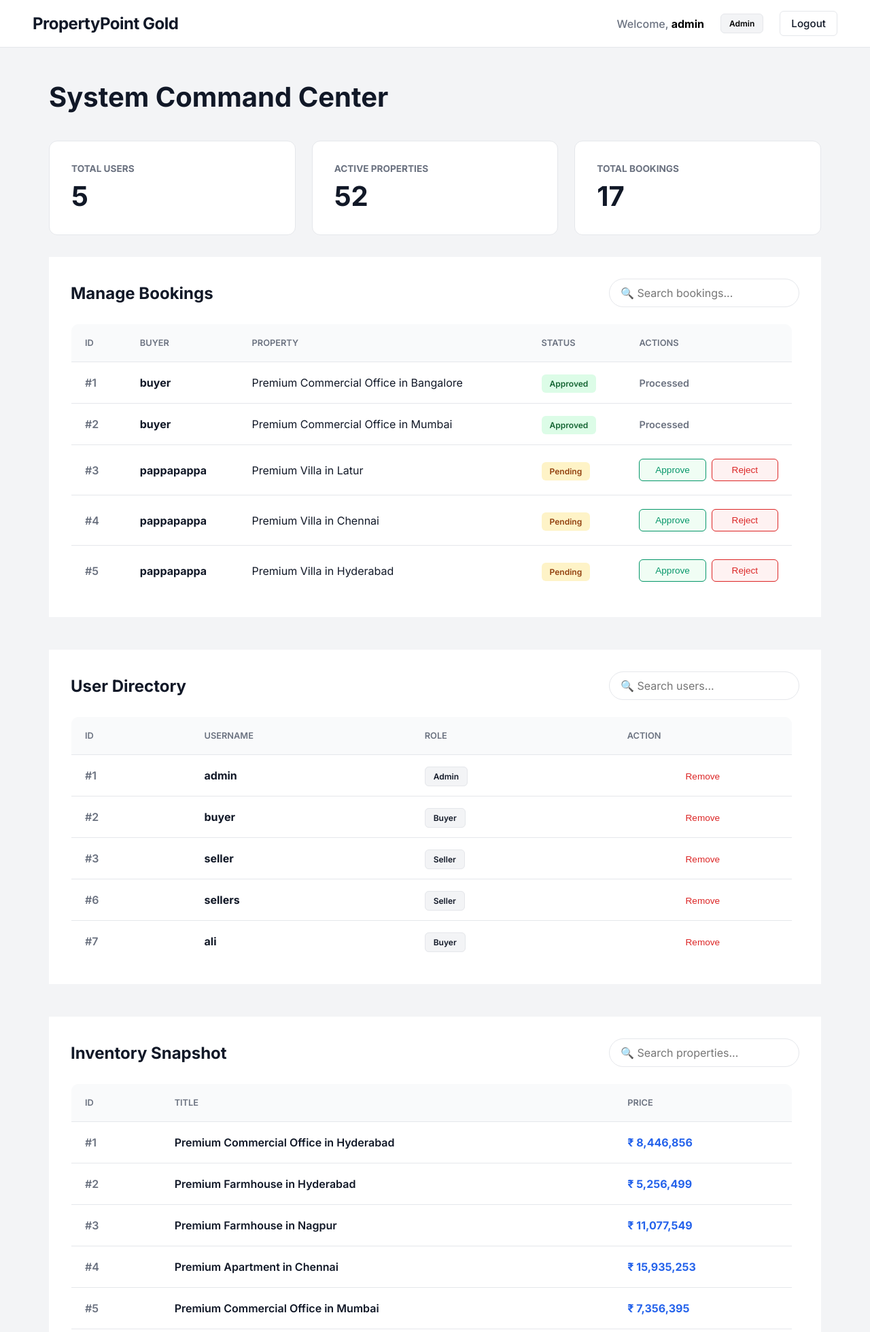
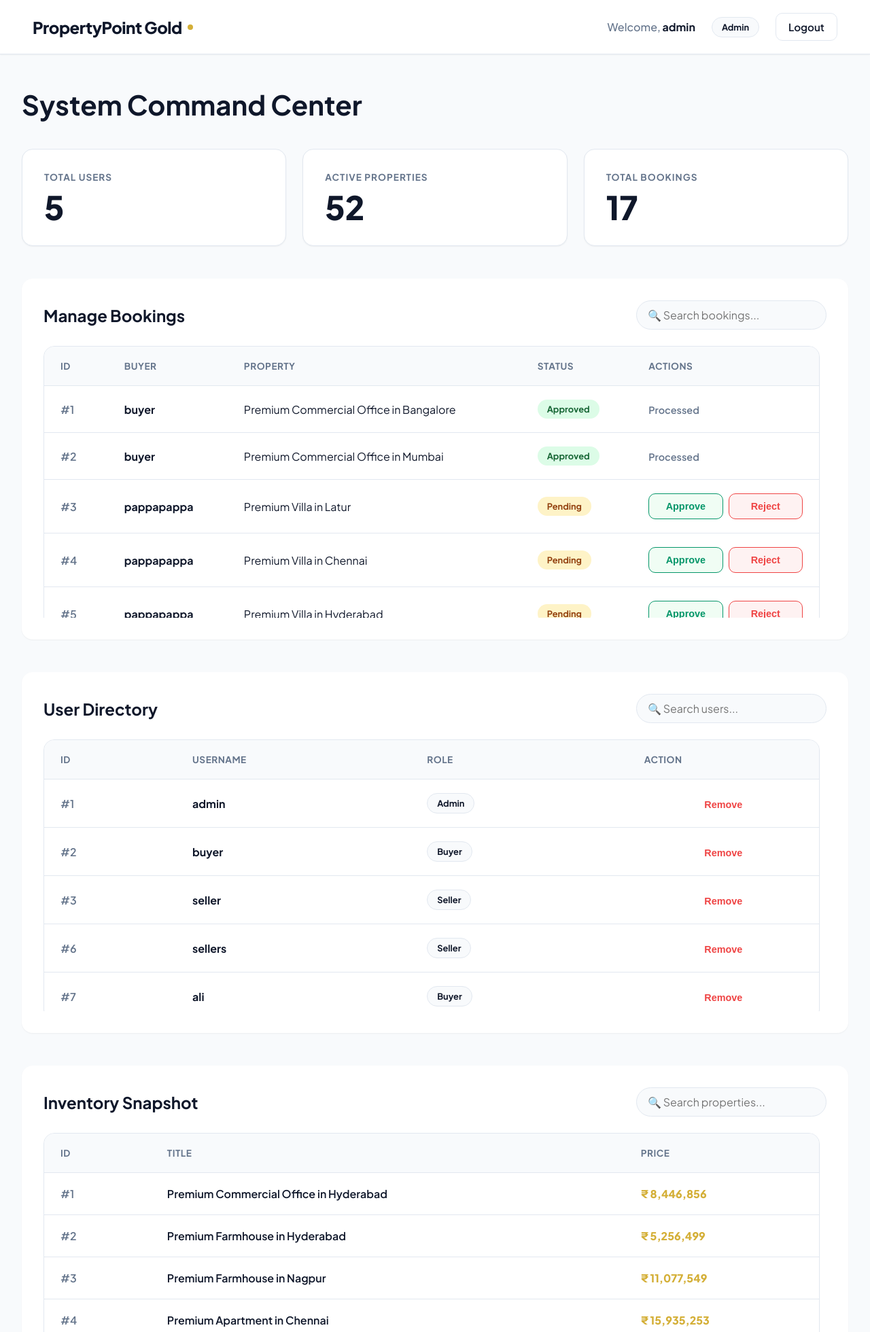
Before and after one commit to senseofomar/PropertyPoint, a Flask app: page /admin in a window 1280 px wide. Shown: the top 1960 px of the page at 68% size. Run offline with Flask 3, Linux system fonts and the light colour scheme; a user stored in the database is signed in; data comes from the database, SQL or seed files in the repository.

Commit message:
final polish

```diff
--- a/PropertyPoint/static/style.css
+++ b/PropertyPoint/static/style.css
@@ -1,159 +1,264 @@
-@import url('https://fonts.googleapis.com/css2?family=Inter:wght@400;500;600;700&display=swap');
+@import url('https://fonts.googleapis.com/css2?family=Plus+Jakarta+Sans:wght@400;500;600;700;800&display=swap');
 
 /* 1. Professional Luxury Variables */
 :root {
-    --bg-page: #f3f4f6;       /* Soft, premium gray background */
-    --surface: #ffffff;       /* Pure white cards */
-    --text-main: #111827;     /* High-contrast charcoal for readability */
-    --text-muted: #6b7280;    /* Professional secondary text */
-    --border: #e5e7eb;        /* Clean, subtle borders */
-    --primary: #000000;       /* Luxury black for primary actions */
-    --primary-hover: #374151;
-    --accent: #2563eb;        /* Trustworthy blue for links/highlights */
+    --bg-page: #f8fafc;
+    --surface: #ffffff;
+    --text-main: #0f172a;
+    --text-muted: #64748b;
+    --border: #e2e8f0;
+    --primary: #0f172a;
+    --primary-hover: #1e293b;
+    --accent: #d4af37;        /* Luxury Gold */
+    --accent-hover: #c5a028;
     --success: #059669;
-    --danger: #dc2626;
+    --danger: #ef4444;
+    --shadow-sm: 0 1px 2px 0 rgb(0 0 0 / 0.05);
+    --shadow-md: 0 4px 6px -1px rgb(0 0 0 / 0.1), 0 2px 4px -2px rgb(0 0 0 / 0.1);
+    --shadow-lg: 0 10px 15px -3px rgb(0 0 0 / 0.1), 0 4px 6px -4px rgb(0 0 0 / 0.1);
+    --radius-md: 10px;
+    --radius-lg: 16px;
 }
 
 * { box-sizing: border-box; }
 
 body {
-    font-family: 'Inter', sans-serif;
+    font-family: 'Plus Jakarta Sans', sans-serif;
     background-color: var(--bg-page);
     color: var(--text-main);
     margin: 0;
     min-height: 100vh;
     -webkit-font-smoothing: antialiased;
+    display: flex;
+    flex-direction: column;
 }
 
-.container { max-width: 1200px; margin: 0 auto; padding: 3rem 2rem; }
+.container { max-width: 1280px; margin: 0 auto; padding: 3rem 2rem; flex: 1; width: 100%; }
 
 /* 2. Premium Navigation */
 .main-nav {
-    background: var(--surface);
+    background: rgba(255, 255, 255, 0.9);
+    backdrop-filter: blur(10px);
     border-bottom: 1px solid var(--border);
-    padding: 1rem 3rem;
+    padding: 1.2rem 3rem;
     display: flex;
     justify-content: space-between;
     align-items: center;
     position: sticky;
     top: 0;
     z-index: 100;
+    box-shadow: var(--shadow-sm);
 }
 
-.logo { font-size: 1.5rem; font-weight: 700; color: var(--text-main); letter-spacing: -0.5px; }
+.logo {
+    font-size: 1.5rem;
+    font-weight: 800;
+    color: var(--primary);
+    letter-spacing: -0.5px;
+    display: flex;
+    align-items: center;
+    gap: 8px;
+}
+
+.logo::after {
+    content: '';
+    display: inline-block;
+    width: 8px;
+    height: 8px;
+    background: var(--accent);
+    border-radius: 50%;
+}
+
 .nav-links { display: flex; align-items: center; gap: 1.5rem; }
-.nav-links a { color: var(--text-main); text-decoration: none; font-weight: 500; font-size: 0.95rem; }
+.nav-links a { color: var(--text-main); text-decoration: none; font-weight: 600; font-size: 0.95rem; transition: color 0.2s;}
 .nav-links a:hover { color: var(--accent); }
 
-/* 3. Clean Auth Pages (Login/Signup) */
+/* 3. Clean Auth Pages */
 .auth-body {
-    background: url('https://images.unsplash.com/photo-1600596542815-ffad4c1539a9?q=80&w=2075&auto=format&fit=crop') no-repeat center center fixed;
+    background: linear-gradient(rgba(15, 23, 42, 0.8), rgba(15, 23, 42, 0.9)), url('https://images.unsplash.com/photo-1600596542815-ffad4c1539a9?q=80&w=2075&auto=format&fit=crop') no-repeat center center fixed;
     background-size: cover;
     display: flex; justify-content: center; align-items: center; min-height: 100vh;
 }
 
 .login-card {
     background: var(--surface);
-    padding: 3rem;
-    border-radius: 12px;
-    width: 440px;
-    box-shadow: 0 10px 25px rgba(0, 0, 0, 0.1);
+    padding: 3.5rem;
+    border-radius: var(--radius-lg);
+    width: 100%;
+    max-width: 460px;
+    box-shadow: var(--shadow-lg);
 }
 
-.login-card h1 { margin: 0 0 0.5rem 0; font-size: 1.8rem; }
-.login-card p { color: var(--text-muted); margin-bottom: 2rem; }
+.login-card h1, .login-card h2 { margin: 0 0 0.5rem 0; font-size: 2rem; font-weight: 800; }
+.login-card p { color: var(--text-muted); margin-bottom: 2.5rem; font-size: 1rem; }
 
 /* 4. Professional Forms */
 input, select, textarea {
     width: 100%;
-    padding: 12px 16px;
-    margin-bottom: 1.25rem;
-    background: var(--surface);
-    border: 1px solid var(--border);
-    border-radius: 8px;
-    font-family: 'Inter', sans-serif;
+    padding: 14px 16px;
+    margin-bottom: 1.5rem;
+    background: var(--bg-page);
+    border: 1.5px solid var(--border);
+    border-radius: var(--radius-md);
+    font-family: inherit;
     color: var(--text-main);
     font-size: 1rem;
     outline: none;
-    transition: border-color 0.2s;
-    textarea { resize: vertical; min-height: 80px; }
+    transition: all 0.2s;
 }
 
-input:focus, select:focus { border-color: var(--accent); }
-label { display: block; font-size: 0.85rem; font-weight: 600; color: var(--text-main); margin-bottom: 8px; text-transform: uppercase; letter-spacing: 0.5px; }
+input:focus, select:focus, textarea:focus {
+    border-color: var(--accent);
+    background: var(--surface);
+    box-shadow: 0 0 0 3px rgba(212, 175, 55, 0.1);
+}
+
+label {
+    display: block;
+    font-size: 0.85rem;
+    font-weight: 700;
+    color: var(--text-main);
+    margin-bottom: 8px;
+}
 
 /* 5. Buttons */
 button, .book-btn {
     width: 100%;
     padding: 14px 24px;
-    border-radius: 8px;
-    font-weight: 600;
+    border-radius: var(--radius-md);
+    font-weight: 700;
     font-size: 1rem;
     cursor: pointer;
-    transition: background 0.2s;
+    transition: all 0.2s;
     border: none;
     background: var(--primary);
     color: white;
 }
-button:hover { background: var(--primary-hover); }
+button:hover, .book-btn:hover {
+    background: var(--primary-hover);
+    transform: translateY(-1px);
+    box-shadow: var(--shadow-md);
+}
 
 .btn-small {
     background: var(--surface);
     border: 1px solid var(--border);
     color: var(--text-main);
-    padding: 8px 16px;
-    font-size: 0.85rem;
-    font-weight: 500;
-    border-radius: 6px;
+    padding: 10px 18px;
+    font-size: 0.9rem;
+    font-weight: 600;
+    border-radius: var(--radius-md);
     cursor: pointer;
     text-decoration: none;
+    display: inline-block;
+    transition: all 0.2s;
 }
-.btn-small:hover { background: var(--bg-page); }
+.btn-small:hover {
+    background: var(--bg-page);
+    border-color: var(--text-muted);
+}
 
 /* 6. High-End Property Cards */
-.property-grid { display: grid; grid-template-columns: repeat(auto-fill, minmax(320px, 1fr)); gap: 2rem; }
+.property-grid {
+    display: grid;
+    grid-template-columns: repeat(auto-fill, minmax(340px, 1fr));
+    gap: 2.5rem;
+}
 
 .card {
     background: var(--surface);
-    border-radius: 12px;
+    border-radius: var(--radius-lg);
     border: 1px solid var(--border);
-    display: flex; flex-direction: column; height: 100%; overflow: hidden;
-    transition: box-shadow 0.2s, transform 0.2s;
+    display: flex; flex-direction: column; height: 100%;
+    overflow: hidden;
+    transition: all 0.3s cubic-bezier(0.4, 0, 0.2, 1);
+    position: relative;
 }
 
-.card:hover { transform: translateY(-4px); box-shadow: 0 12px 24px rgba(0,0,0,0.06); }
-.card img { width: 100%; height: 240px; object-fit: cover; border-bottom: 1px solid var(--border); }
+.card:hover {
+    transform: translateY(-6px);
+    box-shadow: var(--shadow-lg);
+}
 
-.card-content { padding: 1.5rem; flex-grow: 1; display: flex; flex-direction: column; }
-.card-content h3 { margin: 0 0 8px 0; font-size: 1.25rem; color: var(--text-main); }
-.card-content p { margin: 0 0 10px 0; color: var(--text-muted); font-size: 0.95rem; }
-.price { color: var(--text-main) !important; font-weight: 700; font-size: 1.5rem; margin-top: auto !important; margin-bottom: 1rem !important; }
+.card-img-wrapper {
+    position: relative;
+    height: 260px;
+    overflow: hidden;
+}
+
+.card-img-wrapper img {
+    width: 100%;
+    height: 100%;
+    object-fit: cover;
+    transition: transform 0.5s ease;
+}
+
+.card:hover .card-img-wrapper img {
+    transform: scale(1.05);
+}
+
+.card-badge {
+    position: absolute;
+    top: 16px;
+    left: 16px;
+    background: rgba(255,255,255,0.95);
+    backdrop-filter: blur(4px);
+    padding: 6px 14px;
+    border-radius: 20px;
+    font-weight: 700;
+    font-size: 0.8rem;
+    color: var(--primary);
+    box-shadow: var(--shadow-sm);
+    z-index: 10;
+}
+
+.card-content { padding: 1.8rem; flex-grow: 1; display: flex; flex-direction: column; }
+.card-content h3 { margin: 0 0 8px 0; font-size: 1.35rem; font-weight: 800; color: var(--text-main); }
+.card-content p.location { margin: 0 0 16px 0; color: var(--text-muted); font-size: 0.95rem; display: flex; align-items: center; gap: 4px; }
+.price { color: var(--accent) !important; font-weight: 800; font-size: 1.75rem; margin-top: auto !important; margin-bottom: 1.5rem !important; }
 
 /* 7. Tables & Dashboards */
-.stats-grid { display: grid; grid-template-columns: repeat(3, 1fr); gap: 1.5rem; margin-bottom: 2rem; }
-.stat-card { background: var(--surface); padding: 2rem; border-radius: 12px; border: 1px solid var(--border); }
-.stat-card h3 { color: var(--text-muted); font-size: 0.85rem; text-transform: uppercase; margin: 0 0 8px 0; }
-.stat-card p { font-size: 2.5rem; font-weight: 700; color: var(--text-main); margin: 0; }
+.stats-grid { display: grid; grid-template-columns: repeat(auto-fit, minmax(250px, 1fr)); gap: 1.5rem; margin-bottom: 3rem; }
+.stat-card {
+    background: var(--surface); padding: 2rem; border-radius: var(--radius-lg); border: 1px solid var(--border);
+    box-shadow: var(--shadow-sm); transition: transform 0.2s;
+}
+.stat-card:hover { transform: translateY(-2px); box-shadow: var(--shadow-md); }
+.stat-card h3 { color: var(--text-muted); font-size: 0.85rem; font-weight: 700; text-transform: uppercase; letter-spacing: 1px; margin: 0 0 12px 0; }
+.stat-card p { font-size: 3rem; font-weight: 800; color: var(--primary); margin: 0; line-height: 1; }
 
-table { width: 100%; border-collapse: collapse; background: var(--surface); border-radius: 12px; overflow: hidden; border: 1px solid var(--border); }
-th, td { padding: 1.25rem; text-align: left; border-bottom: 1px solid var(--border); color: var(--text-main); }
-th { background: #f9fafb; color: var(--text-muted); font-weight: 600; font-size: 0.8rem; text-transform: uppercase; }
+table { width: 100%; border-collapse: separate; border-spacing: 0; background: var(--surface); border-radius: var(--radius-lg); overflow: hidden; border: 1px solid var(--border); box-shadow: var(--shadow-sm); }
+th, td { padding: 1.25rem 1.5rem; text-align: left; border-bottom: 1px solid var(--border); color: var(--text-main); }
+th { background: #f8fafc; color: var(--text-muted); font-weight: 700; font-size: 0.85rem; text-transform: uppercase; letter-spacing: 0.5px; }
+tr:last-child td { border-bottom: none; }
+tbody tr:hover { background-color: #f8fafc; }
 
-.badge { padding: 6px 12px; border-radius: 6px; font-size: 0.75rem; font-weight: 600; }
+.badge { padding: 6px 14px; border-radius: 20px; font-size: 0.8rem; font-weight: 700; display: inline-block; }
 
 /* 8. Modals */
 .modal-overlay {
     position: fixed; top: 0; left: 0; width: 100vw; height: 100vh;
-    background: rgba(0, 0, 0, 0.5); backdrop-filter: blur(2px);
+    background: rgba(15, 23, 42, 0.6); backdrop-filter: blur(4px);
     display: flex; justify-content: center; align-items: center;
-    z-index: 1000; opacity: 0; pointer-events: none; transition: opacity 0.2s;
+    z-index: 1000; opacity: 0; pointer-events: none; transition: all 0.3s ease;
 }
 .modal-overlay.active { opacity: 1; pointer-events: auto; }
-.modal-content { background: var(--surface); padding: 2.5rem; border-radius: 12px; width: 90%; max-width: 450px; box-shadow: 0 20px 25px rgba(0,0,0,0.1); }
+.modal-content {
+    background: var(--surface); padding: 3rem; border-radius: var(--radius-lg); width: 90%; max-width: 500px;
+    box-shadow: 0 25px 50px -12px rgba(0, 0, 0, 0.25);
+    transform: translateY(20px); transition: transform 0.3s ease;
+}
+.modal-overlay.active .modal-content { transform: translateY(0); }
 
-.hero-section { text-align: left; padding: 3rem 0; }
-.hero-section h1 { font-size: 2.5rem; margin: 0 0 10px 0; }
-.hero-section p { color: var(--text-muted); font-size: 1.1rem; }
+/* Custom Additions */
+.hero-section {
+    text-align: left; padding: 4rem 3rem; background: var(--primary); color: white;
+    border-radius: var(--radius-lg); margin-bottom: 3rem;
+    background-image: linear-gradient(to right, rgba(15, 23, 42, 0.9), rgba(15, 23, 42, 0.4)), url('https://images.unsplash.com/photo-1613977257363-707ba9348227?q=80&w=2000&auto=format&fit=crop');
+    background-size: cover; background-position: center;
+}
+.hero-section h1 { font-size: 3rem; font-weight: 800; margin: 0 0 15px 0; color: white; }
+.hero-section p { color: #cbd5e1; font-size: 1.2rem; max-width: 600px; line-height: 1.6; margin: 0; }
 
 .password-wrapper { position: relative; }
 .eye-icon { position: absolute; right: 16px; top: 14px; cursor: pointer; color: var(--text-muted); font-size: 1.1rem; }
```
Also changed, not shown: PropertyPoint/templates/signup.html (+18 -14 lines).
